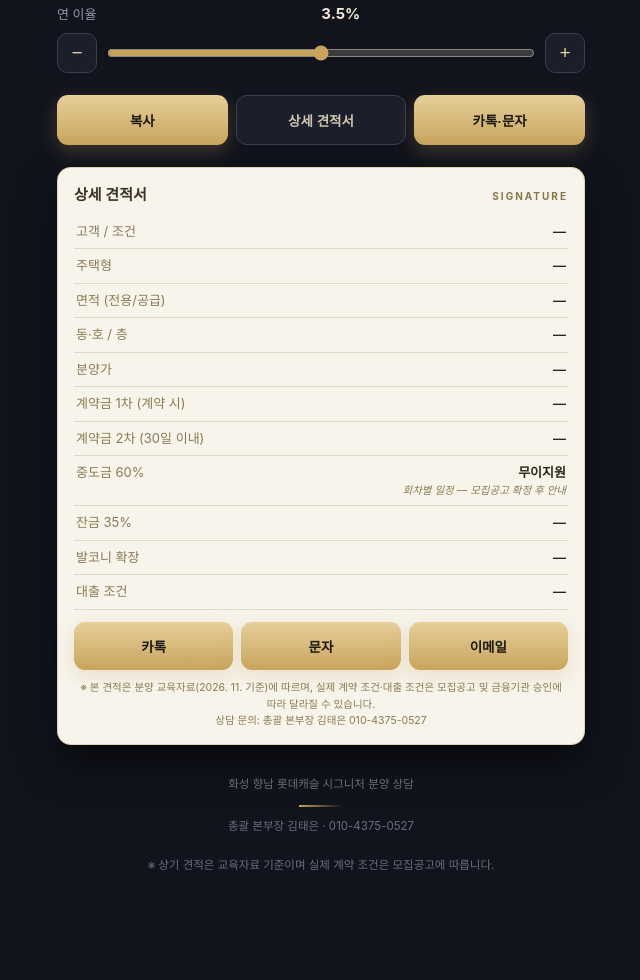
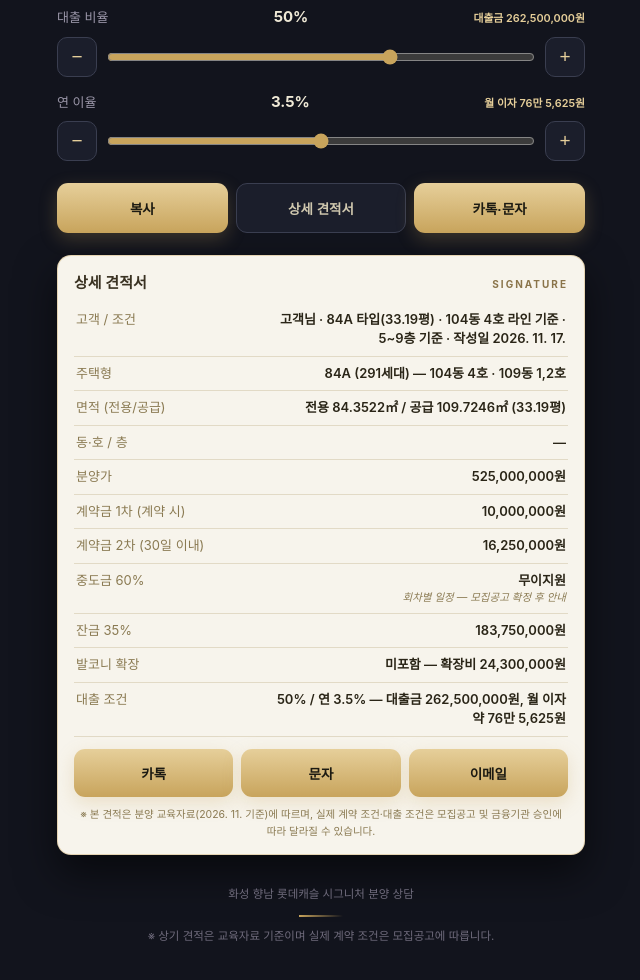
Before and after one commit to shaudehd/lottecastle-hamyang, a plain HTML site: page index.html in a window 1280 px wide. Shown: the part 1246-2226 px from the top of the page, without its empty margins (319-959 px from the left). Before the commit the page ends 2161 px from the top, so only its background shows below. Drawn offline with Linux system fonts and the light colour scheme.

Commit message:
치명버그 수정: 동 미선택 시 calc() null 크래시로 견적 미표시 → 대표 라인 폴백 + 담당자 문구 제거 + 캐시 v2

```diff
--- a/index.html
+++ b/index.html
@@ -216,11 +216,11 @@ input[type=range]{flex:1;accent-color:var(--gold);height:40px}
         <button type="button" id="sSms">문자</button>
         <button type="button" id="sMail">이메일</button>
       </div>
-      <div class="foot">※ 본 견적은 분양 교육자료(2026. 11. 기준)에 따르며, 실제 계약 조건·대출 조건은 모집공고 및 금융기관 승인에 따라 달라질 수 있습니다.<br>상담 문의: 총괄 본부장 김태은 010-4375-0527</div>
+      <div class="foot">※ 본 견적은 분양 교육자료(2026. 11. 기준)에 따르며, 실제 계약 조건·대출 조건은 모집공고 및 금융기관 승인에 따라 달라질 수 있습니다.</div>
     </div>
   </div>
 
-  <div class="foot">화성 향남 롯데캐슬 시그니처 분양 상담<div class="fbar"></div>총괄 본부장 김태은 · 010-4375-0527<br><br>※ 상기 견적은 교육자료 기준이며 실제 계약 조건은 모집공고에 따릅니다.</div>
+  <div class="foot">화성 향남 롯데캐슬 시그니처 분양 상담<div class="fbar"></div>※ 상기 견적은 교육자료 기준이며 실제 계약 조건은 모집공고에 따릅니다.</div>
 </main>
 <div id="toast" role="status"></div>
 
@@ -267,7 +267,11 @@ function manwon(n){var e=Math.round(n),m=Math.floor(e/10000),r=e%10000;return m>
 function T_(){return T.filter(function(t){return t.n===type})[0]}
 function groupOf(){var t=T_();for(var i=0;i<t.g.length;i++)if(t.g[i].dongs[dong]&&t.g[i].dongs[dong].indexOf(ho)>-1)return t.g[i];return null}
 function calc(){
- var t=T_(),g=groupOf(),b=Math.max(0,Math.min(5,band)),p=g.p[b]*10000;
+ var t=T_(),b=Math.max(0,Math.min(5,band)),g;
+ if(dong){g=groupOf()}
+ if(!g){for(var i=0;i<t.g.length;i++){if(t.g[i].p[b]!=null){g=t.g[i];break}}}
+ if(!g)g=t.g[0];
+ var p=g.p[b]!=null?g.p[b]*10000:t.g[0].p[4]*10000;
  var cg=p*0.05,c1=10000000,c2=cg-c1,mid=p*0.60,bal=p*0.35;
  var la=loan?p*loan:0,mi=rate?la*rate/100/12:0;
  return {p:p,cg:cg,c1:c1,c2:c2,mid:mid,bal:bal,la:la,mi:mi,g:g,b:b};
@@ -303,7 +307,7 @@ function fillHo(){
 function render(){
  if(!type)return;
  var t=T_(),c=calc(),cust=document.getElementById("cust")?document.getElementById("cust").value.trim():"";
- var cond=t.n+" 타입("+t.py+"평)"+(dong?(ho?" · "+dong+"동 "+ho+"호":" · "+dong+"동"):"")+" · "+(ho?BANDS[c.b]:(dong?"5~9층 대표가":"5~9층 기준"));
+ var cond=t.n+" 타입("+t.py+"평)"+(dong?(ho?" · "+dong+"동 "+ho+"호":" · "+dong+"동"):" · "+c.g.dl.split("·")[0].trim()+" 라인 기준")+" · "+(ho?BANDS[c.b]:"5~9층 기준");
  document.getElementById("qCond").textContent=cond;
  document.getElementById("qPrice").innerHTML=won(c.p).replace(/원/,"<small>원</small>");
  document.getElementById("qCont").innerHTML=won(c.cg)+"<em>계약 시 1차 "+won(c.c1)+" + 30일 이내 2차 "+won(c.c2)+"</em>";
```
